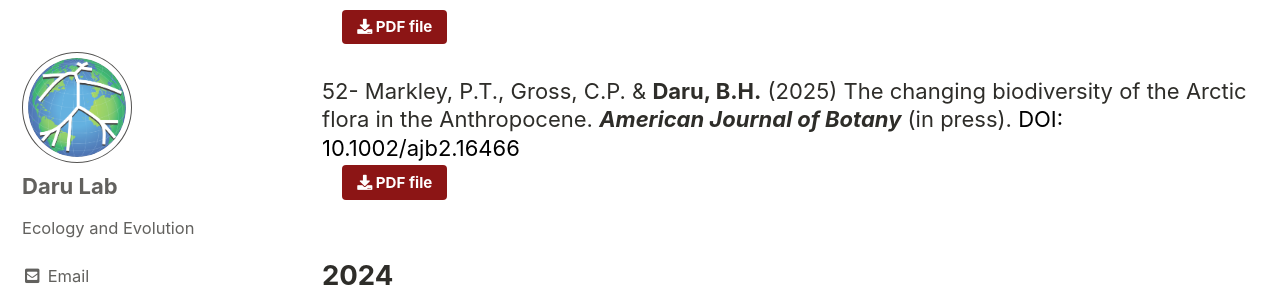
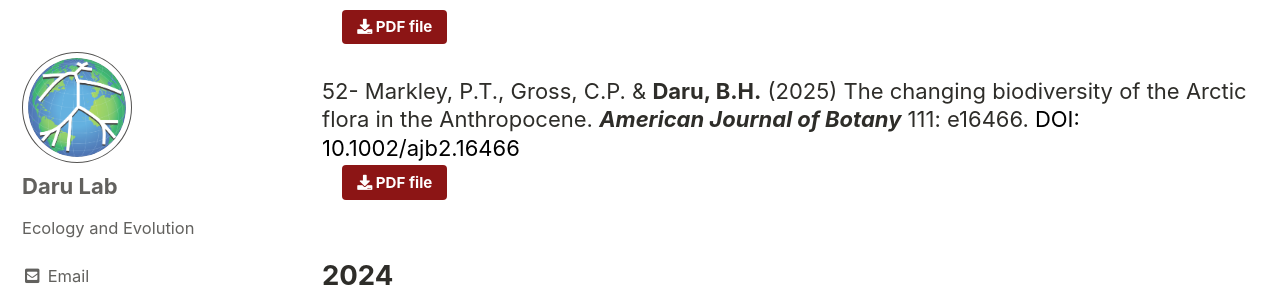
Before and after one commit to darunabas/darulab.github.io, a Jekyll site: the page built from _pages/publications.html, in a window 1280 px wide and 900 px high, scrolled down 596 px. Shown: the part 154-454 px from the top of the window. Built offline with Jekyll 4.4.1, drawn with Linux system fonts in a browser that asks for light colours; cached includes are drawn as plain includes; comment, search, counter and statistics services are not loaded.

Commit message:
Updated pubs

```diff
--- a/_pages/publications.html
+++ b/_pages/publications.html
@@ -47,13 +47,13 @@ See more: <a href="https://www.webofscience.com/wos/author/record/B-4051-2011" t
 </p>
 
 <p>
-  52- Markley, P.T., Gross, C.P. & <strong>Daru, B.H.</strong> (2025) The changing biodiversity of the Arctic flora in the Anthropocene. <em><strong>American Journal of Botany</strong></em> (in press). <a href="https://doi.org/10.1002/ajb2.16466" target="_blank" style="color: black; text-decoration: none;">DOI: 10.1002/ajb2.16466</a>
+  52- Markley, P.T., Gross, C.P. & <strong>Daru, B.H.</strong> (2025) The changing biodiversity of the Arctic flora in the Anthropocene. <em><strong>American Journal of Botany</strong></em> 111: e16466. <a href="https://doi.org/10.1002/ajb2.16466" target="_blank" style="color: black; text-decoration: none;">DOI: 10.1002/ajb2.16466</a>
 <br>
 </a>
 <span style="display: inline-flex; align-items: center; gap: 10px; margin-top: 0;">
   <a class="__dimensions_badge_embed__" data-doi="10.1002/ajb2.16466" data-legend="hover-bottom" data-style="large_rectangle" data-link-target="_blank"></a>
   <a class='altmetric-embed' data-badge-popover='bottom' data-badge-type='1' data-doi="10.1002/ajb2.16466" data-link-target="_blank"></a>
-  <a href="{{ site.baseurl}}/docs/52_Markley_2025_ajb.pdf" class="btn btn--small btn--primary" style="background-color:#8C1515; color:#ffffff" target="_blank">
+  <a href="https://bsapubs.onlinelibrary.wiley.com/doi/pdfdirect/10.1002/ajb2.16466" class="btn btn--small btn--primary" style="background-color:#8C1515; color:#ffffff" target="_blank">
     <i class="fa fa-download" aria-hidden="true"></i> PDF file
   </a>
 </span>
@@ -94,7 +94,7 @@ See more: <a href="https://www.webofscience.com/wos/author/record/B-4051-2011" t
 <span style="display: inline-flex; align-items: center; gap: 10px; margin-top: 0;">
   <a class="__dimensions_badge_embed__" data-doi="10.1002/ecy.4462" data-legend="hover-bottom" data-style="large_rectangle" data-link-target="_blank"></a>
   <a class='altmetric-embed' data-badge-popover='bottom' data-badge-type='1' data-doi="10.1002/ecy.4462" data-link-target="_blank"></a>
-  <a href="{{ site.baseurl}}/docs/46_Daru_Rodriguez_2023_NatEcolEvol.pdf" class="btn btn--small btn--primary" style="background-color:#8C1515; color:#ffffff" target="_blank">
+  <a href="https://esajournals.onlinelibrary.wiley.com/doi/pdfdirect/10.1002/ecy.4462" class="btn btn--small btn--primary" style="background-color:#8C1515; color:#ffffff" target="_blank">
     <i class="fa fa-download" aria-hidden="true"></i> PDF file
   </a>
 </span>
```
